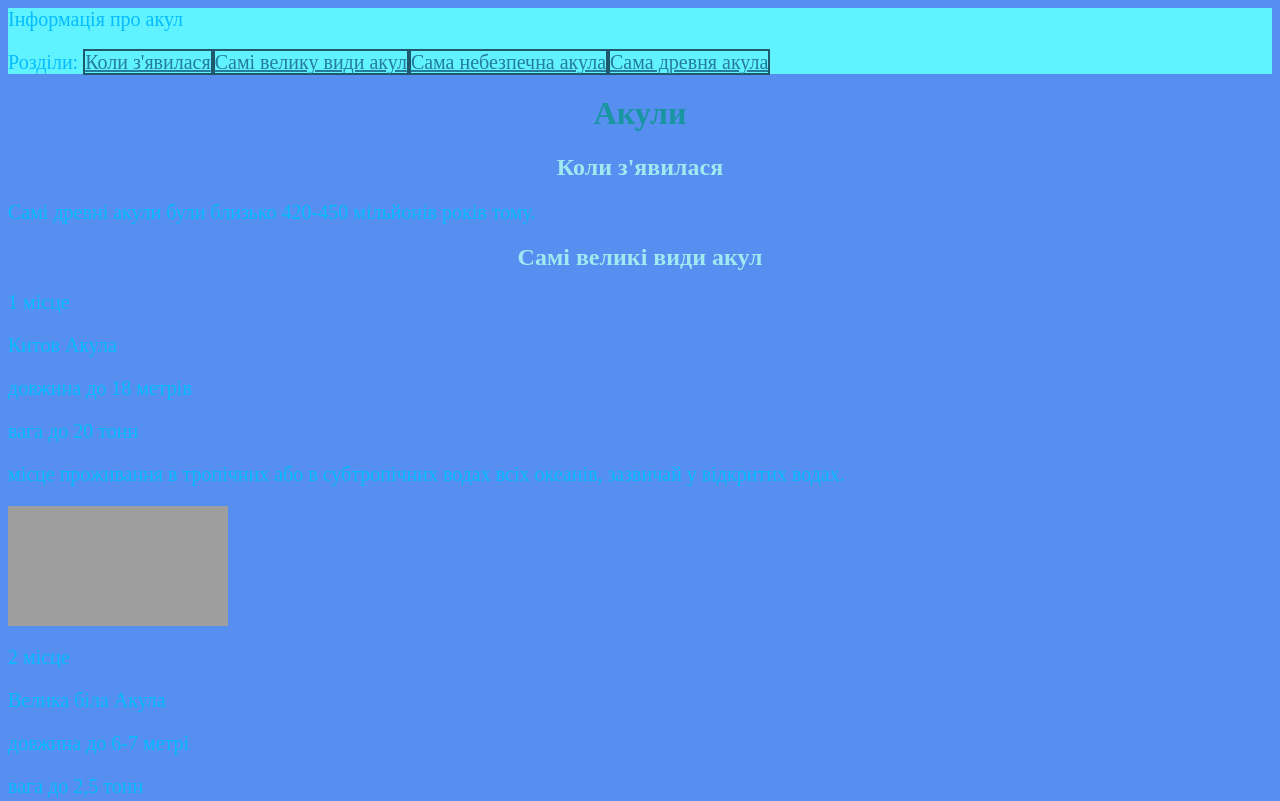
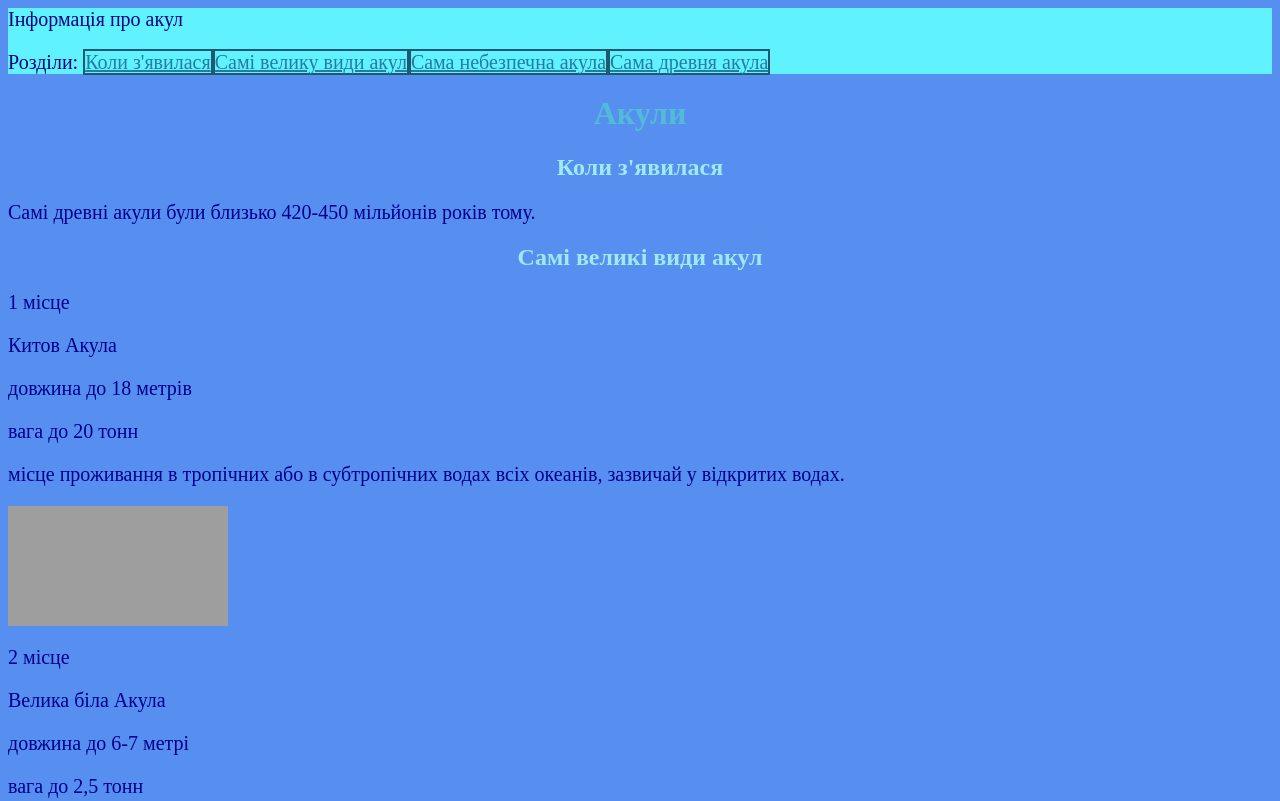
Before and after one commit to Alexandr-Angelov/Shark, a plain HTML site: page index.html in a window 1280 px wide. Shown: the top 801 px of the page. Drawn offline with Linux system fonts and the light colour scheme; grey boxes are pictures that could not be loaded.

Commit message:
Update style.css

```diff
--- a/style.css
+++ b/style.css
@@ -1,5 +1,5 @@
 h1 {
-    color:#1895a1;
+    color:#52bcd7;
     text-align:center;
 }
 h2 {
@@ -10,7 +10,7 @@ body {
     background-color:#568ff0;
 }
 p {
-    color:#04bcff;
+    color:darkblue;
     font-size:20
 }
 a {
```
